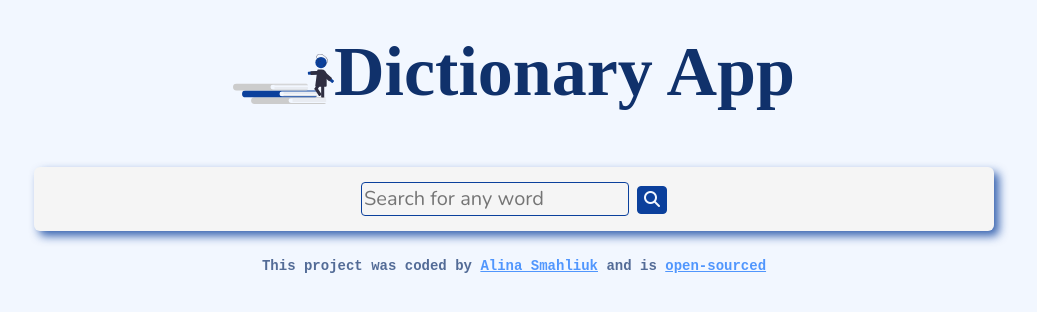
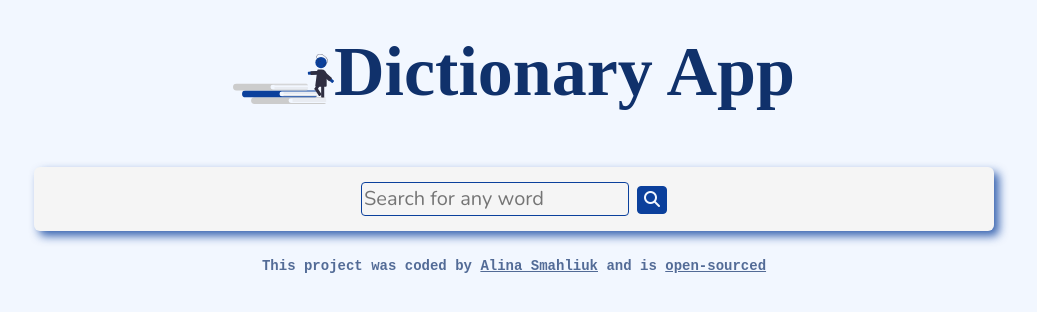
Before and after one commit to SmahliukAlina/dictionary-project, a React (Create React App) app: page / in a window 1280 px wide. Shown: the top 312 px of the page, without its empty margins (126-1163 px from the left). Built offline with nearby package versions, Linux system fonts and the light colour scheme; a web font is replaced by a local one.

Commit message:
Update App.css

```diff
--- a/src/App.css
+++ b/src/App.css
@@ -27,6 +27,9 @@
   margin: 10px 0;
 }
 
+.footer a {
+  color: #10316b;
+}
 @media (max-width: 576px) {
   .App-header .logo-app {
     height: 30px;
```
